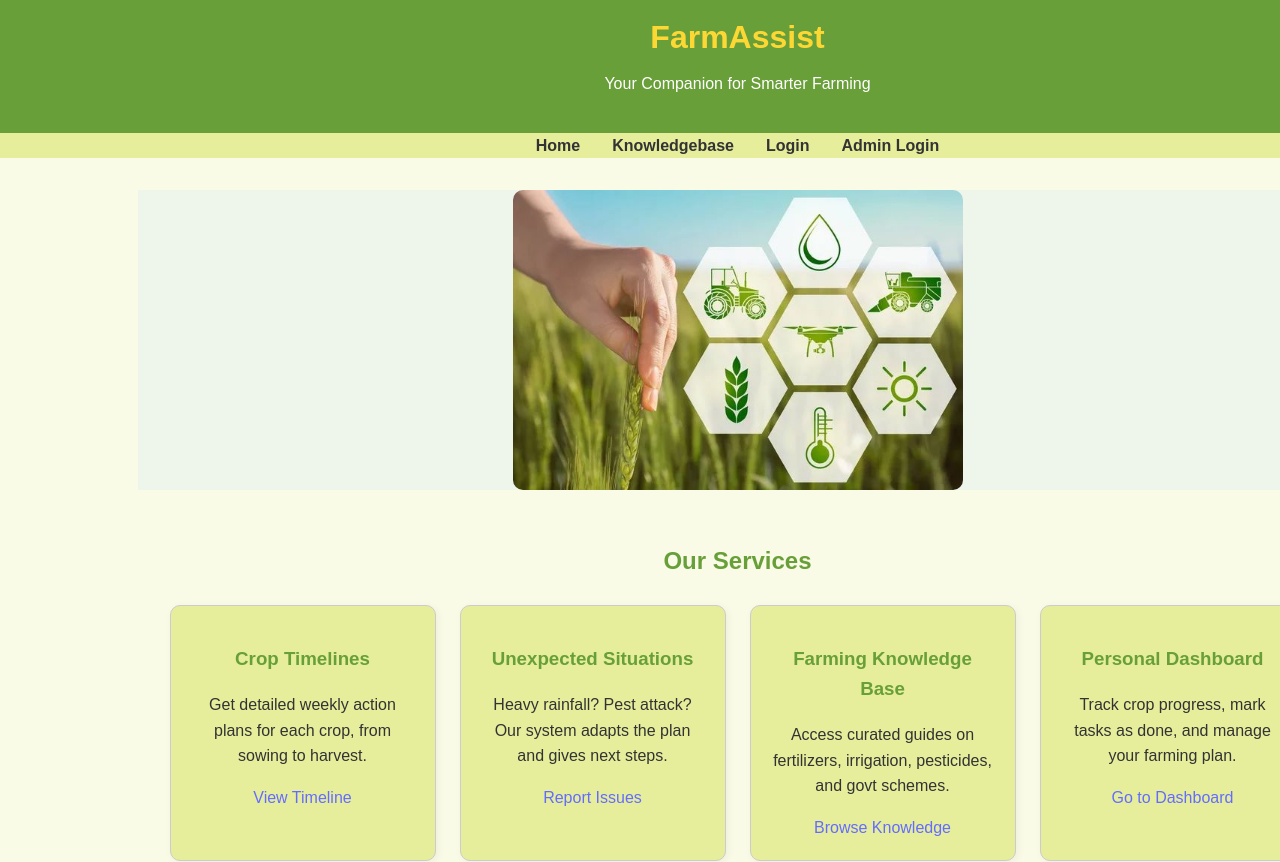
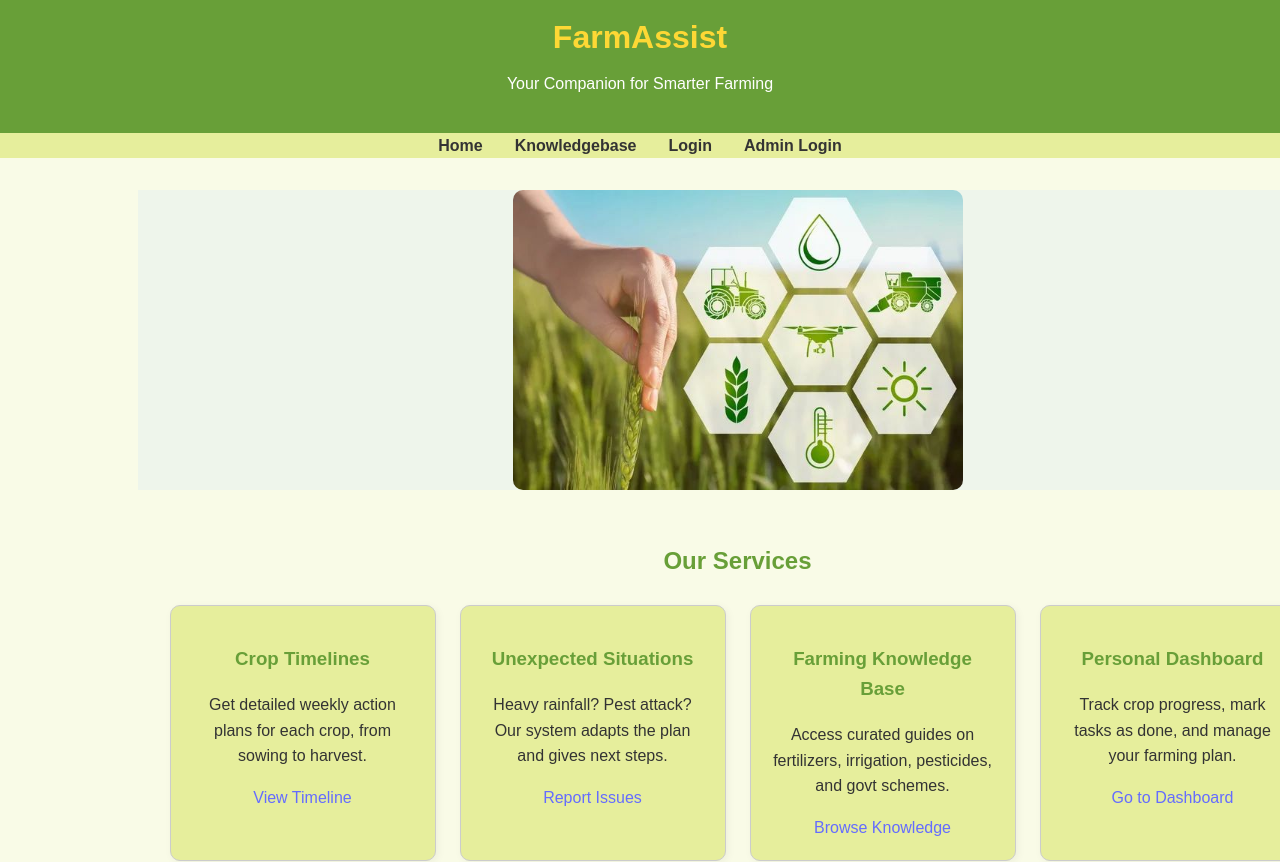
Before and after one commit to itsgowtham14/farm-assist, a React (Vite) app: page / in a window 1280 px wide. Shown: the top 862 px of the page. Built offline with nearby package versions, Linux system fonts and the light colour scheme; no server answers.

Commit message:
Update App styles

```diff
--- a/src/App.css
+++ b/src/App.css
@@ -24,12 +24,11 @@ nav {
   width: 100%;
 }
 
+/* Page body - keep it a normal block so header/footer can span full viewport */
 body {
   margin: 0;
   padding: 0;
   width: 100%;
-  align-items: center;
-  display: flex;
   font-family: 'Segoe UI', sans-serif;
   background-color: #f9fbe7;
   color: #333;
@@ -288,6 +287,11 @@ footer {
 }
 
 
+/* Ensure root element spans full width */
+#root {
+  width: 100%;
+}
+
 body {
   font-family: Arial, sans-serif;
   margin: 0;
```
